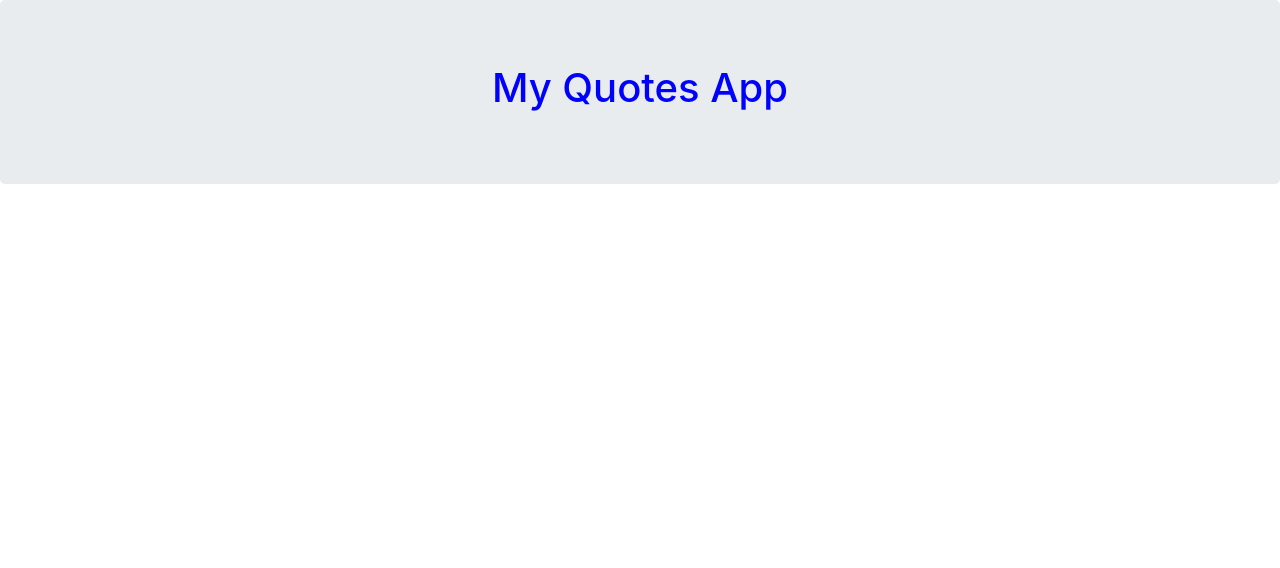
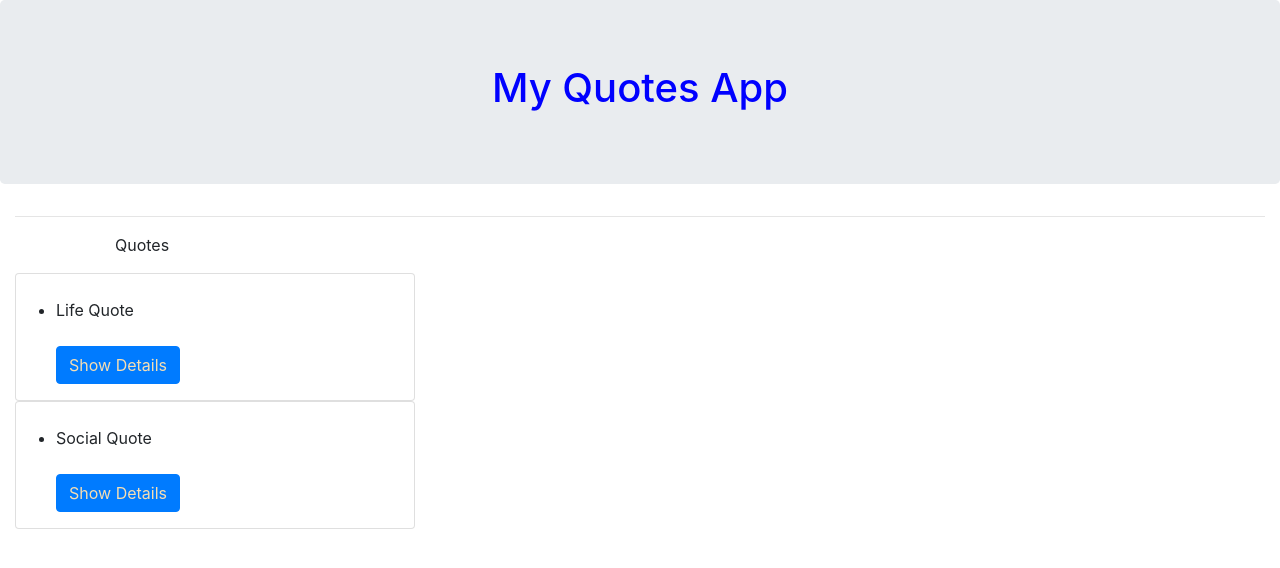
Before and after one commit to sam2020-4/QuotesAPP, an Angular app: page / in a window 1280 px wide. Shown: the top 568 px of the page. Built offline with nearby package versions, Linux system fonts and the light colour scheme.

Commit message:
inserted new contented on quotes component

```diff
--- a/src/app/app.component.html
+++ b/src/app/app.component.html
@@ -1,3 +1,5 @@
 <div class="jumbotron">
   <h1 class="text-center">My Quotes App</h1>
 </div>
+
+<app-quotes></app-quotes>
--- a/src/app/quotes/quotes.component.html
+++ b/src/app/quotes/quotes.component.html
@@ -1 +1,20 @@
-<p>quotes works!</p>
+<!-- <p>quotes works!</p> -->
+<div class="container-fluid">
+    <hr>
+    <div class="row">
+      <div class="col-md-6">
+            <p style="padding-left: 100px" class="h">Quotes</p>
+
+            <div *ngFor='let quote of quotes;let i =index' class="card" style="width:400px"><br>
+                <ul>
+                    <li>{{quote.name}}
+                    <br>  <br>
+                        <button class="btn btn-primary" style="color:wheat" (click)='toggleDetails(i)'>Show Details</button>
+                        <app-quote-details [quote]='quote' (isComplete)='deleteQuote($event,i)' *ngIf='quote.showDescription '></app-quote-details>
+
+                    </li>
+                </ul>
+            </div>
+        </div>
+    </div>
+</div>
--- a/src/app/quotes/quotes.component.ts
+++ b/src/app/quotes/quotes.component.ts
@@ -1,4 +1,6 @@
 import { Component, OnInit } from '@angular/core';
+import { Quote } from '../quote'
+import { from } from 'rxjs';
 
 @Component({
   selector: 'app-quotes',
@@ -7,6 +9,16 @@ import { Component, OnInit } from '@angular/core';
 })
 export class QuotesComponent implements OnInit {
 
+  // updating output binding property
+  quotes: Quote[] = [
+    new Quote(1, 'Life Quote', 'Keep looking up thats the secret of life', 'matata samuel', 'Hancel Asher', new Date(2020, 7, 23)),
+    new Quote(2, 'Social Quote', 'Those who realize their folly are not true fools', 'Victor Manuel','Tony wein', new Date(2015, 4, 11))
+  ];
+
+
+
+
+
   constructor() { }
 
   ngOnInit(): void {
```
